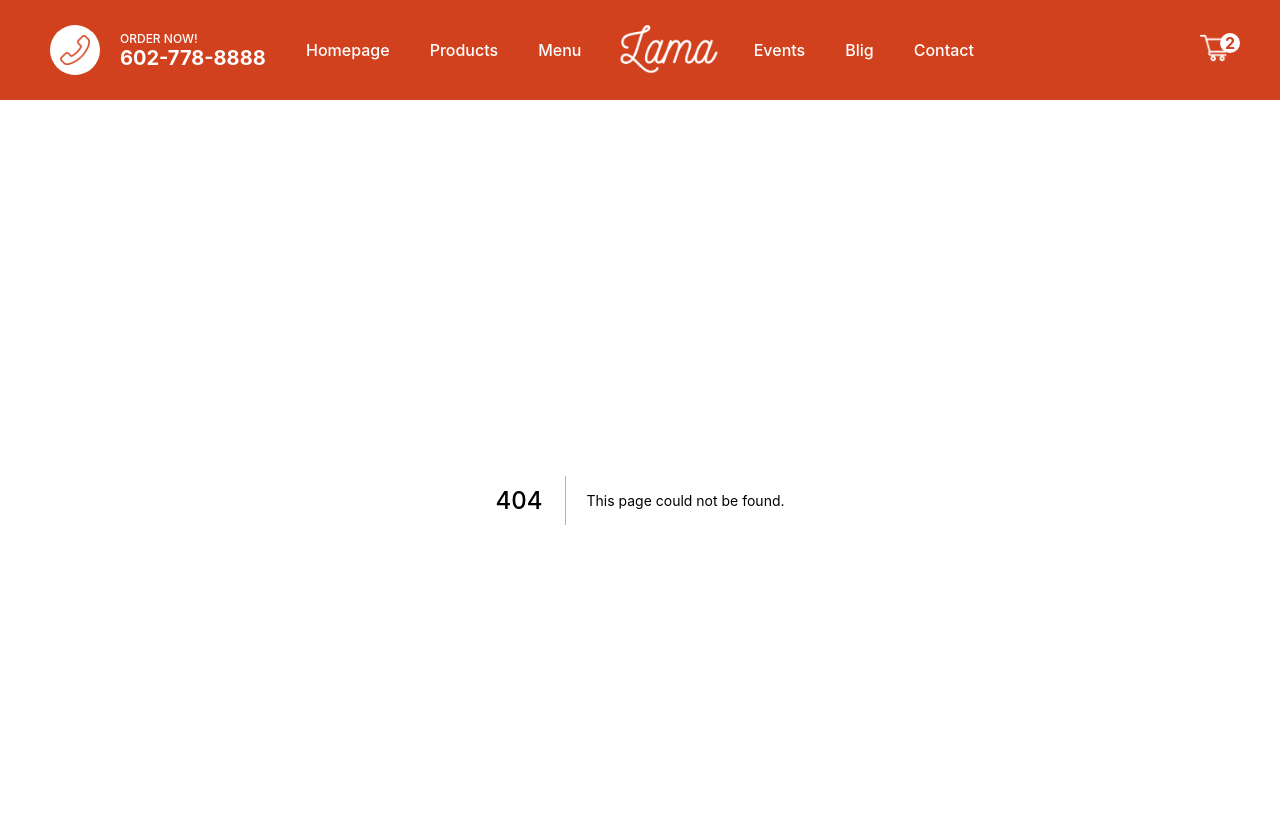
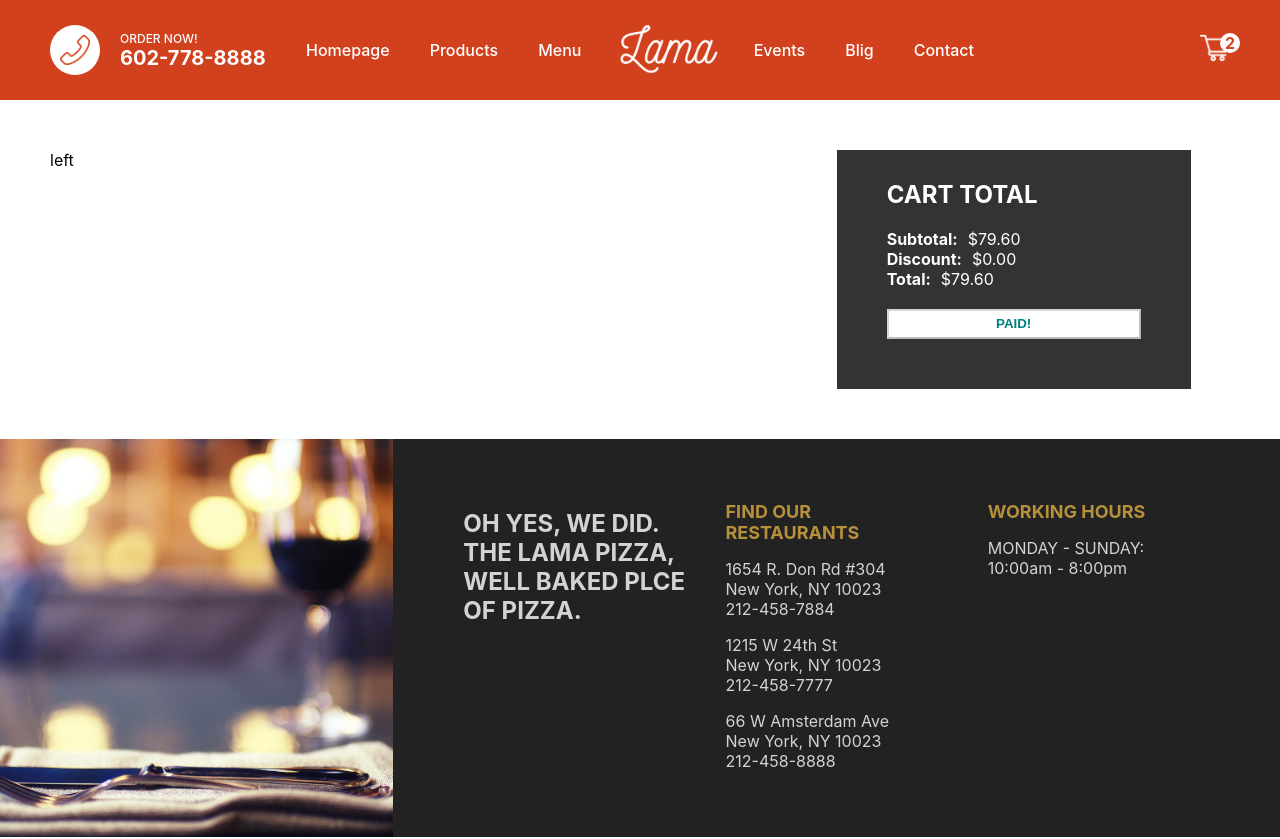
Before and after one commit to ChristianWare/Pizza-Dilvery-App, a Next.js app: page /orders/1 in a window 1280 px wide. Before the commit this address had no page. Shown: the top 839 px of the page. Built offline with nearby package versions, Linux system fonts and the light colour scheme.

Commit message:
Orders Page Start

```diff
--- /dev/null
+++ b/pages/orders/[id].js
@@ -0,0 +1,29 @@
+import Image from "next/image";
+import styles from "../../styles/Order.module.css";
+
+function Order() {
+  return (
+    <div className={styles.container}>
+      <div className={styles.left}>left</div>
+      <div className={styles.right}>
+        <div className={styles.wrapper}>
+          <h2 className={styles.title}>CART TOTAL</h2>
+          <div className={styles.totalText}>
+            <b className={styles.totaltextTitle}>Subtotal:</b>$79.60
+          </div>
+          <div className={styles.totalText}>
+            <b className={styles.totaltextTitle}>Discount:</b>$0.00
+          </div>
+          <div className={styles.totalText}>
+            <b className={styles.totaltextTitle}>Total:</b>$79.60
+          </div>
+          <button disabled className={styles.button}>
+            PAID!
+          </button>
+        </div>
+      </div>
+    </div>
+  );
+}
+
+export default Order;
--- /dev/null
+++ b/styles/Order.module.css
@@ -0,0 +1,37 @@
+.container {
+    padding: 50px;
+    display: flex;
+}
+
+.left {
+    flex:2;
+}
+
+.right {
+    flex:1;
+}
+
+.wrapper {
+    width: 90%;
+    max-height: 300px;
+    background-color: #333;
+    padding: 50px;
+    padding-top: 10px;
+    display: flex;
+    flex-direction: column;
+    justify-content: space-between;
+    color: white;
+}
+
+.totaltextTitle {
+    margin-right: 10px;
+}
+
+.button {
+    height: 30px;
+    background-color: white;
+    color: teal;
+    font-weight: bold;
+    margin-top: 20px;
+    cursor: not-allowed;
+}
```
